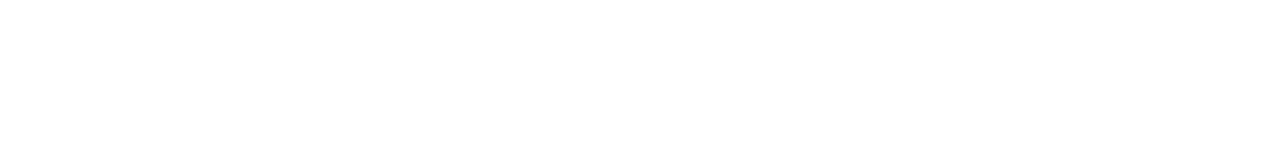
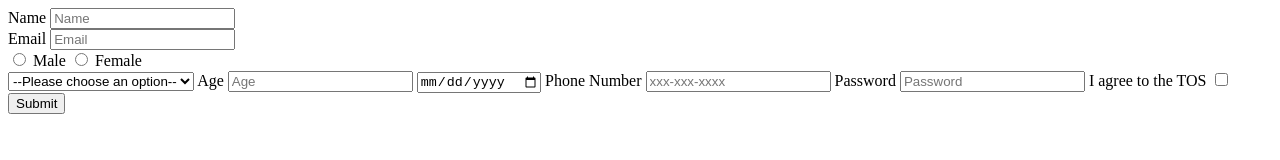
Before and after one commit to acciojob/signup-form-car-abhi97s, a website: page main.html in a window 1280 px wide. Drawn offline with Linux system fonts and the light colour scheme.

Commit message:
created a submission

```diff
--- a/main.html
+++ b/main.html
@@ -8,6 +8,38 @@
 
 <body>
 	<!-- the entire body must be written by student -->
+	<form method="post">
+		<label for="name">Name</label>
+		<input type="text" id="name" placeholder="Name" required>
+		<br>
+		<label for="email">Email</label>
+		<input type="email" id="email" placeholder="Email" required>
+		<br>
+		<input name="gender" type="radio" id="gender_m" required> Male
+		<input name="gender" type="radio" id="gender_f" required> Female
+		<br>
+		<select id="cars" required>
+			<option>--Please choose an option--</option>
+			<option>BMW</option>
+			<option>Toyota</option>
+			<option>Audi</option>
+		</select>
+		<label for="age">Age</label>
+		<input type="number" id="age" placeholder="Age" required>
+		<label for="dob"></label>
+		<input type="date" required id="dob">
+
+		<label id="tel">Phone Number</label>
+		<input type="tel" id="tel" placeholder="xxx-xxx-xxxx">
+
+		<label for="password">Password</label>
+		<input type="password" required id="password" placeholder="Password">
+
+		<label for="tos">I agree to the TOS	</label>
+		<input type="checkbox" id="tos" required>
+
+		<button type="submit">Submit</button>
+	</form>
     <script type="text/javascript" src="./script.js">
 </script>
 
```
